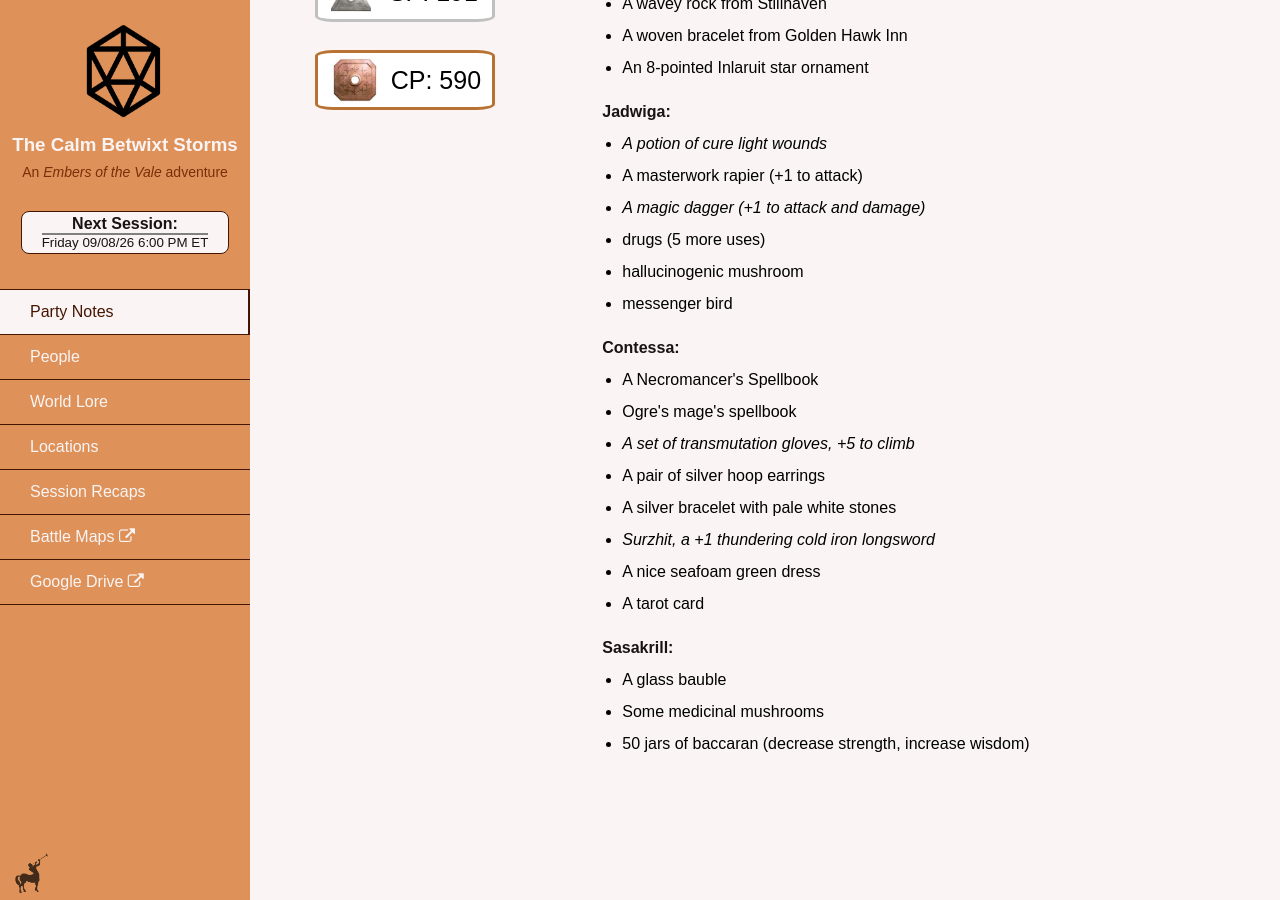
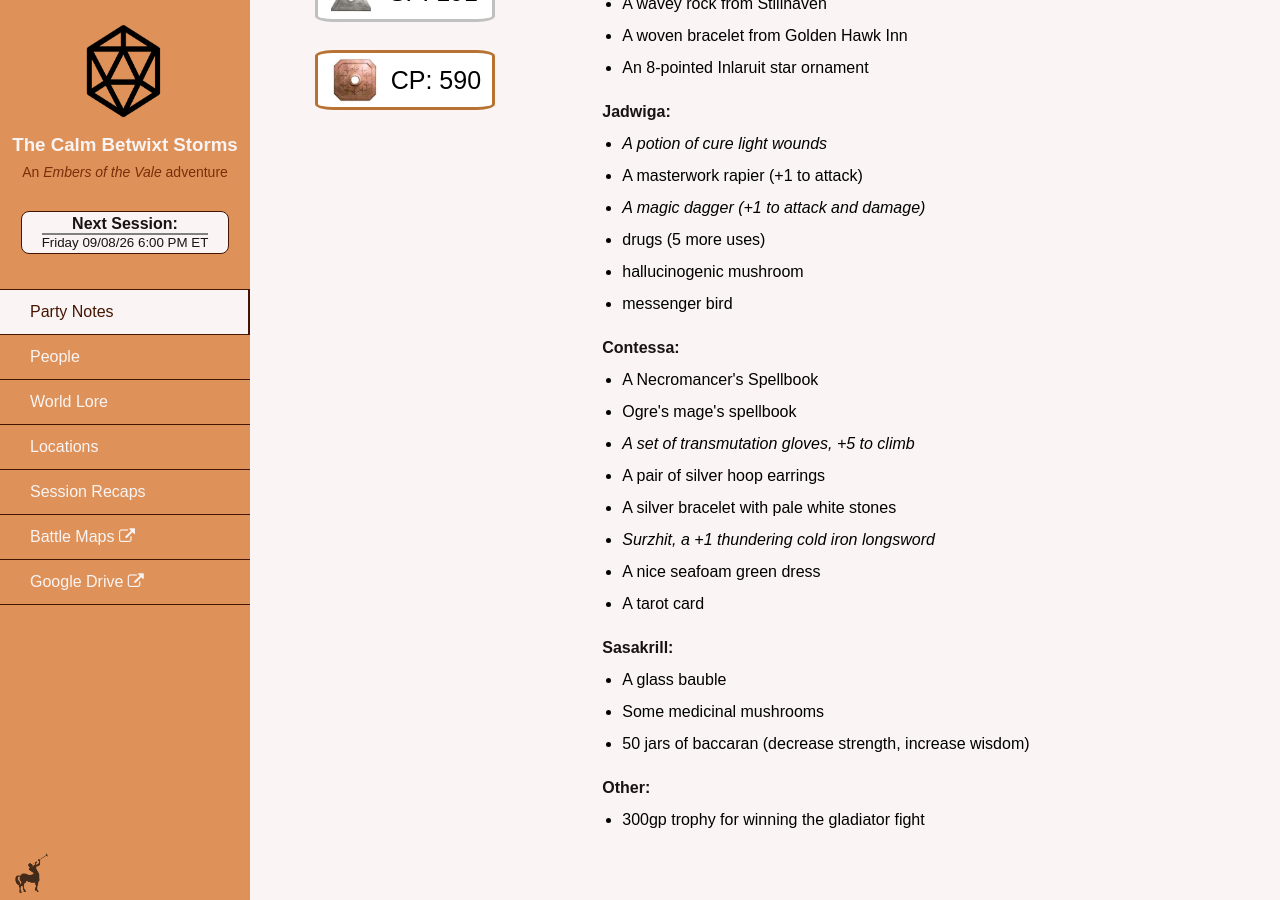
Before and after one commit to lambdr/calm_betwixt_storms, a Jekyll site: the page built from index.md, in a window 1280 px wide and 900 px high, scrolled down 1104 px. Built offline with Jekyll 4.4.1, drawn with Linux system fonts in a browser that asks for light colours.

Commit message:
Add new item category 'Other' with trophy

```diff
--- a/_data/party_info.yml
+++ b/_data/party_info.yml
@@ -54,3 +54,7 @@ loot:
         - name: A glass bauble
         - name: Some medicinal mushrooms
         - name: 50 jars of baccaran (decrease strength, increase wisdom)
+
+    - name: Other
+      items:
+        - name: 300gp trophy for winning the gladiator fight
```
